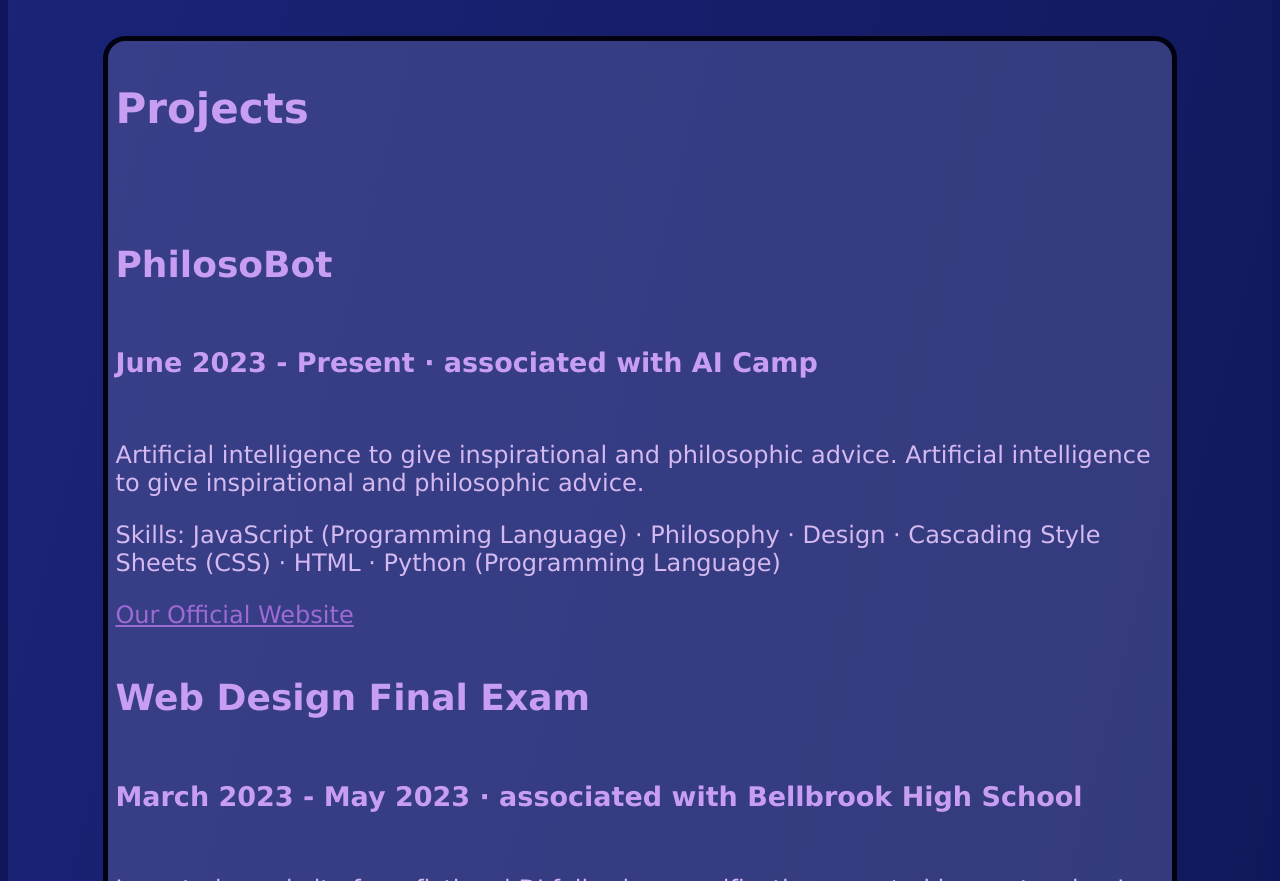
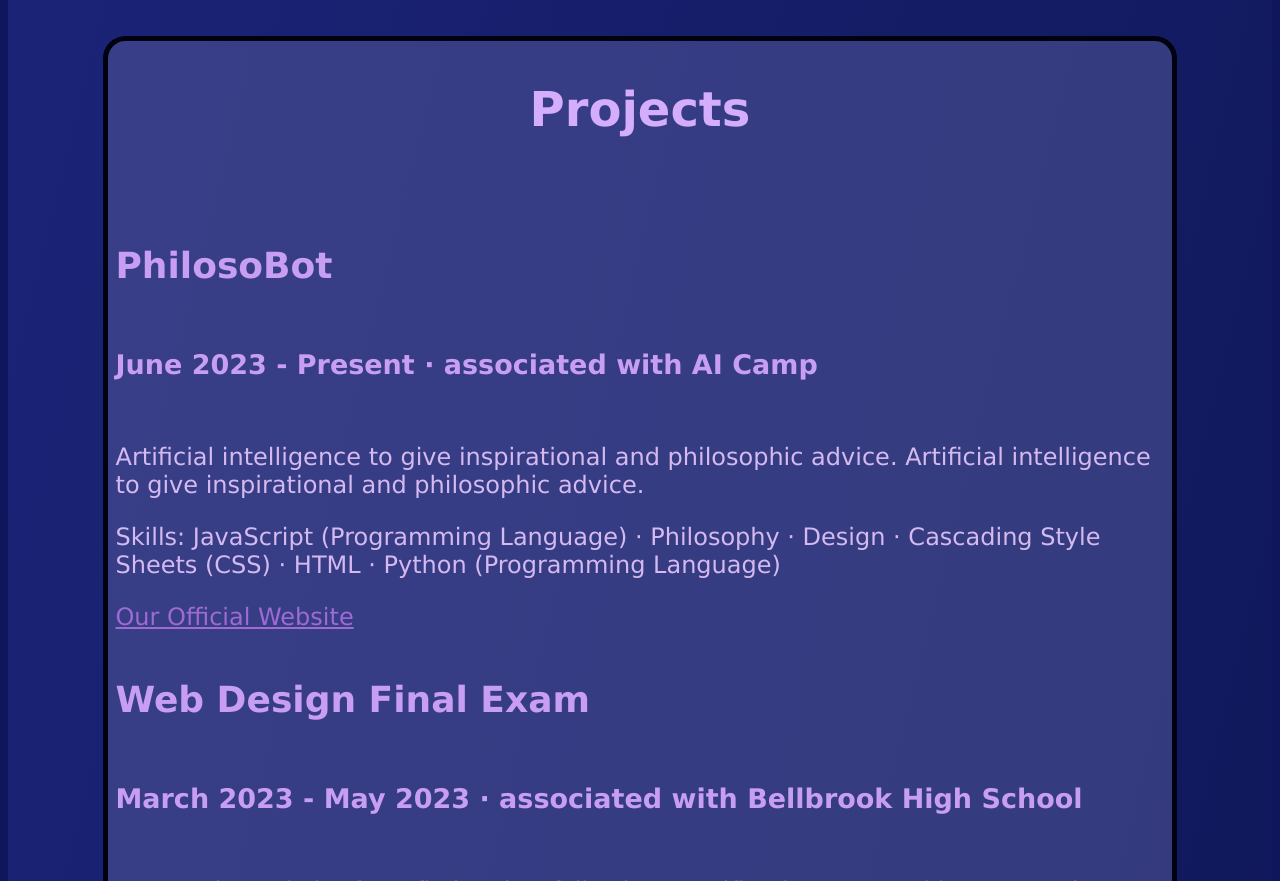
Before and after one commit to aaronthemagnificent/aaron-hodson, a plain HTML site: page index.html in a window 1280 px wide. Shown: the part 1338-2219 px from the top of the page. Drawn offline with Linux system fonts and the light colour scheme; a script that the page names is missing.

Commit message:
Update index.html

```diff
--- a/index.html
+++ b/index.html
@@ -66,7 +66,7 @@
                 </div>
             </div>
             <div class="projects">
-                <h2>Projects</h2>
+                <h1>Projects</h1>
                 <br>
                 <div class="PhilosoBot">
                     <h4>PhilosoBot</h4>
```
